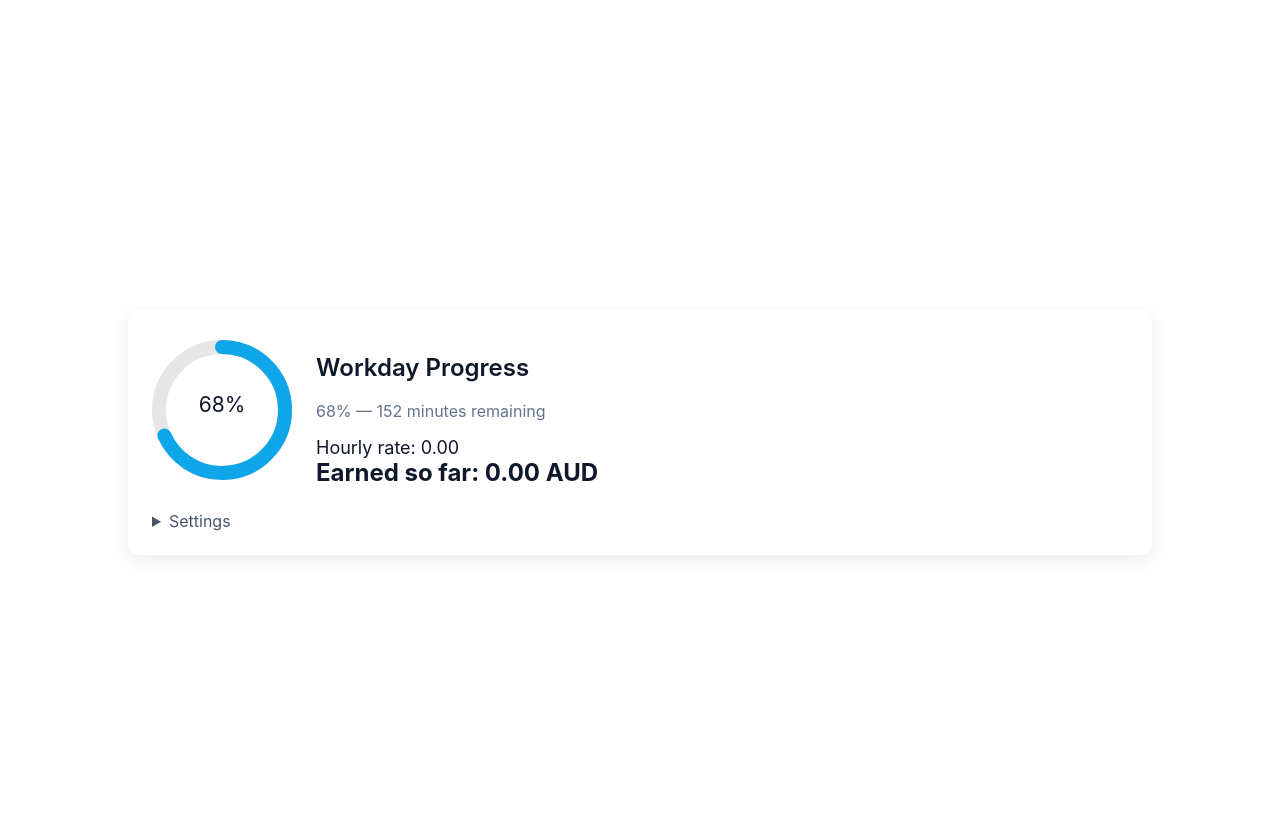
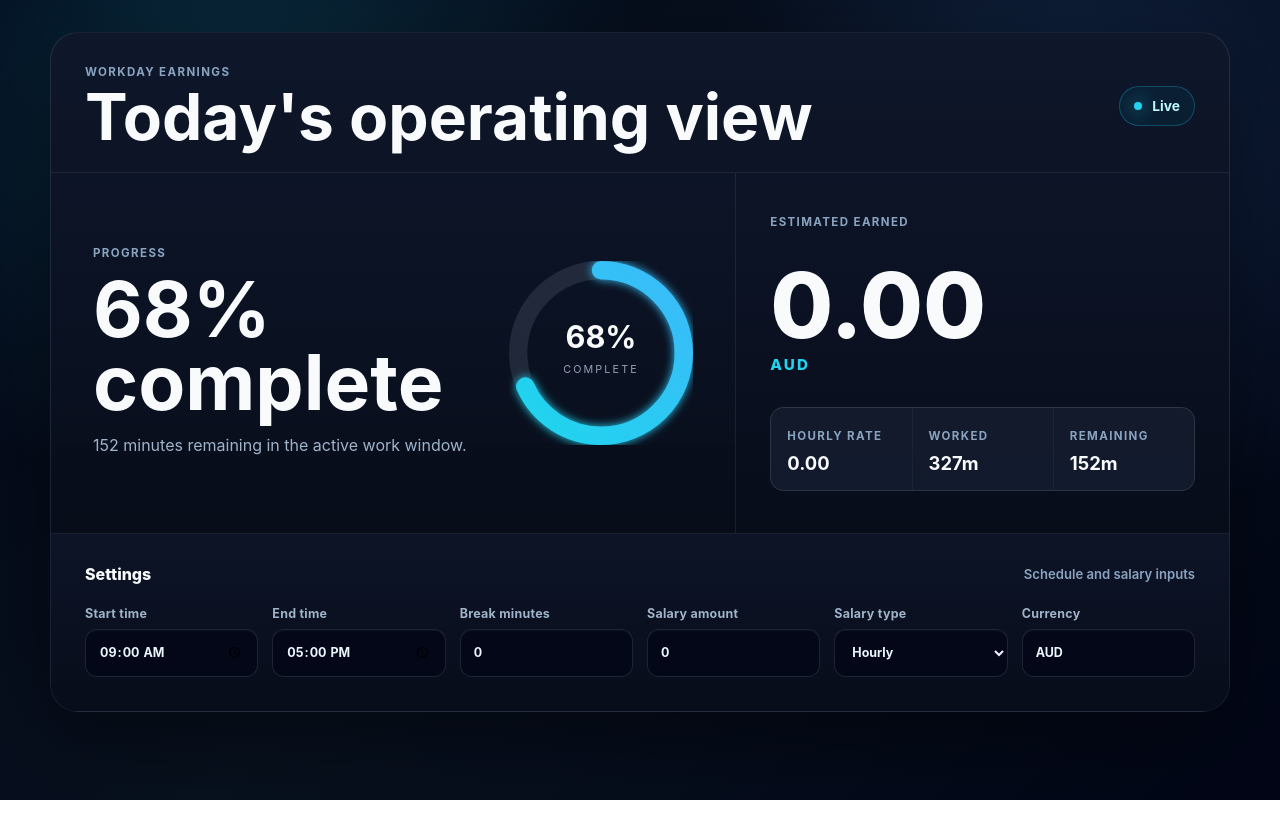
Before and after one commit to wilsonnnnnd/paymood, a Next.js app: page / in a window 1280 px wide. Shown: the top 838 px of the page. After the commit the page ends 800 px from the top, so only its background shows below. Built offline with nearby package versions, Linux system fonts and the light colour scheme.

Commit message:
feat: enhance Workday Earnings Dashboard with improved layout and styling

```diff
--- a/app/page.tsx
+++ b/app/page.tsx
@@ -4,10 +4,8 @@ import '../styles/globals.css'
 
 export default function Page() {
   return (
-    <main className="min-h-screen flex items-center justify-center p-6">
-      <div className="w-full max-w-3xl">
-        <Dashboard />
-      </div>
+    <main className="app-shell">
+      <Dashboard />
     </main>
   )
 }
--- a/components/CircularProgress.tsx
+++ b/components/CircularProgress.tsx
@@ -13,20 +13,35 @@ export default function CircularProgress({value, size = 140}: Props) {
   const dash = circumference * normalized
 
   return (
-    <svg width={size} height={size} viewBox="0 0 120 120">
-      <circle cx="60" cy="60" r={radius} stroke="#e6e6e6" strokeWidth={stroke} fill="none" />
+    <svg className="progress-ring" width={size} height={size} viewBox="0 0 120 120" role="img" aria-label={`${Math.round(normalized * 100)} percent complete`}>
+      <defs>
+        <linearGradient id="progressGradient" x1="18" y1="18" x2="102" y2="102" gradientUnits="userSpaceOnUse">
+          <stop stopColor="#22d3ee" />
+          <stop offset="1" stopColor="#38bdf8" />
+        </linearGradient>
+        <filter id="progressGlow" x="-30%" y="-30%" width="160%" height="160%">
+          <feGaussianBlur stdDeviation="3" result="blur" />
+          <feMerge>
+            <feMergeNode in="blur" />
+            <feMergeNode in="SourceGraphic" />
+          </feMerge>
+        </filter>
+      </defs>
+      <circle cx="60" cy="60" r={radius} stroke="rgba(148, 163, 184, 0.16)" strokeWidth={stroke} fill="none" />
       <circle
         cx="60"
         cy="60"
         r={radius}
-        stroke="#0ea5e9"
+        stroke="url(#progressGradient)"
         strokeWidth={stroke}
         fill="none"
         strokeLinecap="round"
         strokeDasharray={`${dash} ${circumference - dash}`}
         transform="rotate(-90 60 60)"
+        filter="url(#progressGlow)"
       />
-      <text x="60" y="62" textAnchor="middle" fontSize="18" fill="#0f172a">{Math.round(normalized * 100)}%</text>
+      <text x="60" y="57" textAnchor="middle" fontSize="20" fontWeight="700" fill="#f8fafc">{Math.round(normalized * 100)}%</text>
+      <text x="60" y="73" textAnchor="middle" fontSize="7" letterSpacing="1.4" fill="#94a3b8">COMPLETE</text>
     </svg>
   )
 }
--- a/components/Dashboard.tsx
+++ b/components/Dashboard.tsx
@@ -10,7 +10,6 @@ export default function Dashboard() {
   const {settings} = useSettings()
   const now = useClock(1000)
 
-  // parse times from settings
   const today = new Date()
   const [y, m, d] = [today.getFullYear(), today.getMonth(), today.getDate()]
   const [sh, sm] = settings.startTime.split(':').map(Number)
@@ -20,29 +19,65 @@ export default function Dashboard() {
 
   const prog = workProgress(now, start, end, settings.breakMinutes)
   const {earned, hourly} = earnedSoFar(now, start, end, settings.breakMinutes, settings.salaryAmount, settings.salaryType)
+  const percent = Math.round(prog.progress * 100)
+  const remainingMinutes = Math.max(0, Math.floor(prog.remainingSeconds / 60))
+  const workedMinutes = Math.max(0, Math.floor(prog.elapsedSeconds / 60))
 
   return (
-    <div className="bg-white rounded-xl shadow p-6">
-      <div className="flex gap-6 items-center">
-        <CircularProgress value={prog.progress} />
-        <div className="flex-1">
-          <h2 className="text-2xl font-semibold">Workday Progress</h2>
-          <p className="text-sm text-slate-500">{Math.round(prog.progress * 100)}% — {Math.max(0, Math.floor(prog.remainingSeconds / 60))} minutes remaining</p>
-          <div className="mt-4 text-lg">
-            <div>Hourly rate: {hourly.toFixed(2)}</div>
-            <div className="text-2xl font-bold">Earned so far: {earned.toFixed(2)} {settings.currency}</div>
+    <section className="dashboard-shell">
+      <header className="dashboard-header">
+        <div>
+          <p className="eyebrow">Workday earnings</p>
+          <h1>Today&apos;s operating view</h1>
+        </div>
+        <div className="live-status" aria-label="Live calculation status">
+          <span />
+          Live
+        </div>
+      </header>
+
+      <div className="dashboard-grid">
+        <section className="progress-panel" aria-label="Workday progress">
+          <div className="progress-copy">
+            <p className="section-label">Progress</p>
+            <h2>{percent}% complete</h2>
+            <p>{remainingMinutes} minutes remaining in the active work window.</p>
           </div>
-        </div>
+          <CircularProgress value={prog.progress} size={184} />
+        </section>
+
+        <section className="earnings-panel" aria-label="Earnings summary">
+          <p className="section-label">Estimated earned</p>
+          <div className="money-line">
+            {earned.toFixed(2)}
+            <span>{settings.currency}</span>
+          </div>
+          <div className="metric-row">
+            <div>
+              <span className="metric-label">Hourly rate</span>
+              <strong>{hourly.toFixed(2)}</strong>
+            </div>
+            <div>
+              <span className="metric-label">Worked</span>
+              <strong>{workedMinutes}m</strong>
+            </div>
+            <div>
+              <span className="metric-label">Remaining</span>
+              <strong>{remainingMinutes}m</strong>
+            </div>
+          </div>
+        </section>
+
+        <section className="settings-panel" aria-label="Settings">
+          <details open>
+            <summary>
+              <span>Settings</span>
+              <span className="summary-hint">Schedule and salary inputs</span>
+            </summary>
+            <SettingsForm />
+          </details>
+        </section>
       </div>
-
-      <div className="mt-6">
-        <details>
-          <summary className="cursor-pointer text-sm text-slate-600">Settings</summary>
-          <div className="mt-3">
-            <SettingsForm />
-          </div>
-        </details>
-      </div>
-    </div>
+    </section>
   )
 }
--- a/components/SettingsForm.tsx
+++ b/components/SettingsForm.tsx
@@ -6,30 +6,30 @@ export default function SettingsForm() {
   const {settings, updateSettings} = useSettings()
 
   return (
-    <form className="grid grid-cols-2 gap-3">
-      <label className="flex flex-col text-sm">
-        Start time
-        <input value={settings.startTime} onChange={e => updateSettings({startTime: e.target.value})} className="border p-2 rounded mt-1" type="time" />
+    <form className="settings-form">
+      <label>
+        <span>Start time</span>
+        <input value={settings.startTime} onChange={e => updateSettings({startTime: e.target.value})} type="time" />
       </label>
 
-      <label className="flex flex-col text-sm">
-        End time
-        <input value={settings.endTime} onChange={e => updateSettings({endTime: e.target.value})} className="border p-2 rounded mt-1" type="time" />
+      <label>
+        <span>End time</span>
+        <input value={settings.endTime} onChange={e => updateSettings({endTime: e.target.value})} type="time" />
       </label>
 
-      <label className="flex flex-col text-sm">
-        Break minutes
-        <input value={String(settings.breakMinutes)} onChange={e => updateSettings({breakMinutes: Number(e.target.value) || 0})} className="border p-2 rounded mt-1" type="number" min={0} />
+      <label>
+        <span>Break minutes</span>
+        <input value={String(settings.breakMinutes)} onChange={e => updateSettings({breakMinutes: Number(e.target.value) || 0})} type="number" min={0} />
       </label>
 
-      <label className="flex flex-col text-sm">
-        Salary amount
-        <input value={String(settings.salaryAmount)} onChange={e => updateSettings({salaryAmount: Number(e.target.value) || 0})} className="border p-2 rounded mt-1" type="number" min={0} />
+      <label>
+        <span>Salary amount</span>
+        <input value={String(settings.salaryAmount)} onChange={e => updateSettings({salaryAmount: Number(e.target.value) || 0})} type="number" min={0} />
       </label>
 
-      <label className="flex flex-col text-sm">
-        Salary type
-        <select value={settings.salaryType} onChange={e => updateSettings({salaryType: e.target.value as any})} className="border p-2 rounded mt-1">
+      <label>
+        <span>Salary type</span>
+        <select value={settings.salaryType} onChange={e => updateSettings({salaryType: e.target.value as any})}>
           <option value="hourly">Hourly</option>
           <option value="daily">Daily</option>
           <option value="weekly">Weekly</option>
@@ -39,9 +39,9 @@ export default function SettingsForm() {
         </select>
       </label>
 
-      <label className="flex flex-col text-sm">
-        Currency
-        <input value={settings.currency} onChange={e => updateSettings({currency: e.target.value})} className="border p-2 rounded mt-1" />
+      <label>
+        <span>Currency</span>
+        <input value={settings.currency} onChange={e => updateSettings({currency: e.target.value})} />
       </label>
     </form>
   )
--- a/styles/globals.css
+++ b/styles/globals.css
@@ -1,39 +1,337 @@
-
 html, body, #__next {
   height: 100%;
 }
 
+* {
+  box-sizing: border-box;
+}
+
 body {
-  background: #ffffff;
-  color: #0f172a;
+  margin: 0;
+  background:
+    radial-gradient(circle at 18% 12%, rgba(34, 211, 238, 0.18), transparent 26rem),
+    radial-gradient(circle at 85% 18%, rgba(59, 130, 246, 0.16), transparent 24rem),
+    linear-gradient(135deg, #020617 0%, #08111f 48%, #020617 100%);
+  color: #e5eefb;
   font-family: Inter, ui-sans-serif, system-ui, -apple-system, 'Segoe UI', Roboto, 'Helvetica Neue', Arial;
 }
 
-.text-slate-500 { color: #64748b; }
-.text-slate-600 { color: #475569; }
-.text-slate-900 { color: #0f172a; }
-.bg-white { background: #fff; }
-.rounded-xl { border-radius: 12px; }
-.shadow { box-shadow: 0 6px 18px rgba(2,6,23,0.08); }
-.p-6 { padding: 1.5rem; }
-.mt-6 { margin-top: 1.5rem; }
-.mt-4 { margin-top: 1rem; }
-.mt-3 { margin-top: 0.75rem; }
-.min-h-screen { min-height: 100vh; }
-.flex { display: flex; }
-.items-center { align-items: center; }
-.justify-center { justify-content: center; }
-.gap-6 { gap: 1.5rem; }
-.w-full { width: 100%; }
-.max-w-3xl { max-width: 64rem; }
-.font-semibold { font-weight: 600; }
-.font-bold { font-weight: 700; }
-.text-2xl { font-size: 1.5rem; }
-.text-lg { font-size: 1.125rem; }
-.grid { display: grid; }
-.grid-cols-2 { grid-template-columns: repeat(2, minmax(0, 1fr)); }
-.gap-3 { gap: 0.75rem; }
-.border { border: 1px solid #e6e6e6; }
-.rounded { border-radius: 6px; }
-.p-2 { padding: 0.5rem; }
-.cursor-pointer { cursor: pointer; }
+a {
+  color: inherit;
+}
+
+button,
+input,
+select {
+  font: inherit;
+}
+
+.app-shell {
+  min-height: 100svh;
+  padding: 32px;
+}
+
+.dashboard-shell {
+  width: min(1180px, 100%);
+  margin: 0 auto;
+  border: 1px solid rgba(148, 163, 184, 0.16);
+  border-radius: 28px;
+  background:
+    linear-gradient(180deg, rgba(15, 23, 42, 0.9), rgba(2, 6, 23, 0.92)),
+    rgba(15, 23, 42, 0.86);
+  box-shadow: 0 28px 90px rgba(0, 0, 0, 0.44);
+  overflow: hidden;
+}
+
+.dashboard-header {
+  display: flex;
+  align-items: center;
+  justify-content: space-between;
+  gap: 24px;
+  padding: 32px 34px 24px;
+  border-bottom: 1px solid rgba(148, 163, 184, 0.12);
+}
+
+.eyebrow,
+.section-label,
+.metric-label {
+  margin: 0;
+  color: #8aa4c0;
+  font-size: 0.72rem;
+  font-weight: 700;
+  letter-spacing: 0.12em;
+  text-transform: uppercase;
+}
+
+.dashboard-header h1 {
+  margin: 8px 0 0;
+  color: #f8fafc;
+  font-size: clamp(2rem, 5vw, 4.5rem);
+  line-height: 0.95;
+  letter-spacing: 0;
+}
+
+.live-status {
+  display: inline-flex;
+  align-items: center;
+  gap: 10px;
+  min-height: 40px;
+  padding: 0 14px;
+  border: 1px solid rgba(34, 211, 238, 0.26);
+  border-radius: 999px;
+  color: #bff8ff;
+  background: rgba(8, 47, 73, 0.36);
+  font-size: 0.86rem;
+  font-weight: 700;
+}
+
+.live-status span {
+  width: 8px;
+  height: 8px;
+  border-radius: 999px;
+  background: #22d3ee;
+  box-shadow: 0 0 18px #22d3ee;
+}
+
+.dashboard-grid {
+  display: grid;
+  grid-template-columns: minmax(0, 1fr) minmax(320px, 0.72fr);
+  grid-template-areas:
+    "progress earnings"
+    "settings settings";
+  gap: 1px;
+  background: rgba(148, 163, 184, 0.12);
+}
+
+.progress-panel,
+.earnings-panel,
+.settings-panel {
+  background:
+    linear-gradient(180deg, rgba(15, 23, 42, 0.84), rgba(8, 13, 26, 0.94)),
+    #020617;
+}
+
+.progress-panel {
+  grid-area: progress;
+  display: flex;
+  align-items: center;
+  justify-content: space-between;
+  gap: 32px;
+  min-height: 360px;
+  padding: 42px;
+}
+
+.progress-copy h2 {
+  margin: 14px 0 12px;
+  color: #f8fafc;
+  font-size: clamp(2.4rem, 6vw, 6rem);
+  line-height: 0.95;
+  letter-spacing: 0;
+}
+
+.progress-copy p:last-child {
+  max-width: 25rem;
+  margin: 0;
+  color: #9fb3c9;
+  font-size: 1rem;
+  line-height: 1.7;
+}
+
+.progress-ring {
+  flex: 0 0 auto;
+  max-width: 42vw;
+  height: auto;
+}
+
+.earnings-panel {
+  grid-area: earnings;
+  display: flex;
+  flex-direction: column;
+  justify-content: space-between;
+  min-height: 360px;
+  padding: 42px 34px;
+}
+
+.money-line {
+  color: #f8fafc;
+  font-size: clamp(3rem, 8vw, 5.7rem);
+  font-weight: 800;
+  line-height: 0.9;
+  letter-spacing: 0;
+}
+
+.money-line span {
+  display: block;
+  margin-top: 12px;
+  color: #22d3ee;
+  font-size: 0.95rem;
+  font-weight: 800;
+  letter-spacing: 0.14em;
+}
+
+.metric-row {
+  display: grid;
+  grid-template-columns: repeat(3, minmax(0, 1fr));
+  gap: 1px;
+  overflow: hidden;
+  border: 1px solid rgba(148, 163, 184, 0.14);
+  border-radius: 14px;
+  background: rgba(148, 163, 184, 0.14);
+}
+
+.metric-row div {
+  min-width: 0;
+  padding: 16px;
+  background: rgba(15, 23, 42, 0.72);
+}
+
+.metric-row strong {
+  display: block;
+  margin-top: 8px;
+  color: #f8fafc;
+  font-size: 1.15rem;
+}
+
+.settings-panel {
+  grid-area: settings;
+  padding: 30px 34px 34px;
+}
+
+.settings-panel details {
+  width: 100%;
+}
+
+.settings-panel summary {
+  display: flex;
+  align-items: center;
+  justify-content: space-between;
+  gap: 18px;
+  margin-bottom: 22px;
+  color: #f8fafc;
+  cursor: pointer;
+  list-style: none;
+  font-size: 1rem;
+  font-weight: 800;
+}
+
+.settings-panel summary::-webkit-details-marker {
+  display: none;
+}
+
+.summary-hint {
+  color: #8aa4c0;
+  font-size: 0.82rem;
+  font-weight: 600;
+}
+
+.settings-form {
+  display: grid;
+  grid-template-columns: repeat(6, minmax(0, 1fr));
+  gap: 14px;
+}
+
+.settings-form label {
+  display: flex;
+  flex-direction: column;
+  gap: 8px;
+  min-width: 0;
+  color: #9fb3c9;
+  font-size: 0.78rem;
+  font-weight: 700;
+  letter-spacing: 0.02em;
+}
+
+.settings-form input,
+.settings-form select {
+  width: 100%;
+  min-height: 48px;
+  border: 1px solid rgba(148, 163, 184, 0.18);
+  border-radius: 12px;
+  outline: none;
+  padding: 0 13px;
+  color: #edf6ff;
+  background: rgba(2, 6, 23, 0.78);
+  box-shadow: inset 0 1px 0 rgba(255, 255, 255, 0.03);
+}
+
+.settings-form input:focus,
+.settings-form select:focus {
+  border-color: rgba(34, 211, 238, 0.7);
+  box-shadow: 0 0 0 3px rgba(34, 211, 238, 0.13);
+}
+
+.settings-form select option {
+  color: #0f172a;
+}
+
+@media (max-width: 900px) {
+  .app-shell {
+    padding: 18px;
+  }
+
+  .dashboard-header {
+    align-items: flex-start;
+    flex-direction: column;
+    padding: 26px 24px 20px;
+  }
+
+  .dashboard-grid {
+    grid-template-columns: 1fr;
+    grid-template-areas:
+      "progress"
+      "earnings"
+      "settings";
+  }
+
+  .progress-panel,
+  .earnings-panel,
+  .settings-panel {
+    padding: 28px 24px;
+  }
+
+  .progress-panel {
+    flex-direction: column-reverse;
+    align-items: flex-start;
+    min-height: auto;
+  }
+
+  .earnings-panel {
+    gap: 34px;
+    min-height: auto;
+  }
+
+  .settings-form {
+    grid-template-columns: repeat(2, minmax(0, 1fr));
+  }
+}
+
+@media (max-width: 560px) {
+  .app-shell {
+    padding: 0;
+  }
+
+  .dashboard-shell {
+    min-height: 100svh;
+    border-width: 0;
+    border-radius: 0;
+  }
+
+  .dashboard-header h1 {
+    font-size: 2.35rem;
+  }
+
+  .progress-copy h2 {
+    font-size: 3.35rem;
+  }
+
+  .metric-row,
+  .settings-form {
+    grid-template-columns: 1fr;
+  }
+
+  .settings-panel summary {
+    align-items: flex-start;
+    flex-direction: column;
+    gap: 6px;
+  }
+}
```
